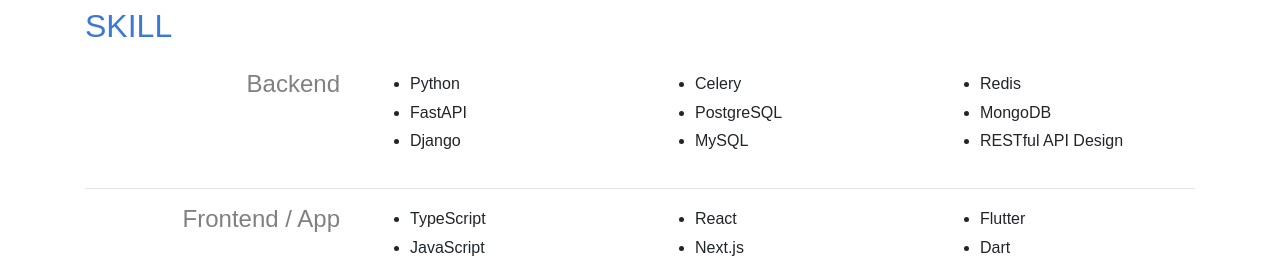
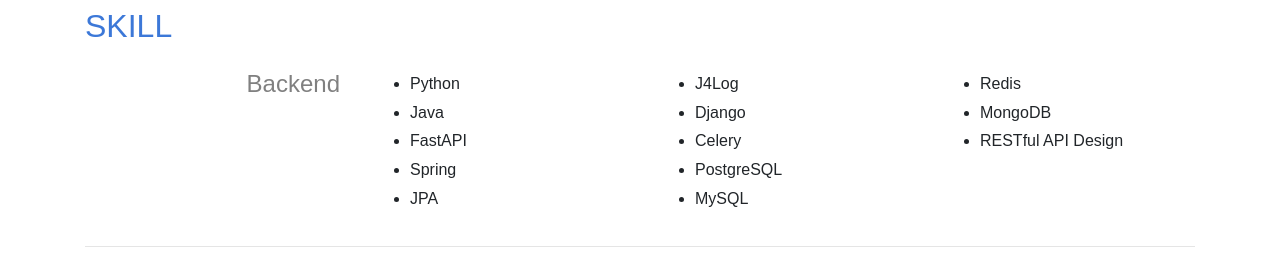
Before and after one commit to yuneast/resume, a Next.js app: page / in a window 1280 px wide. Shown: the part 689-952 px from the top of the page. Built offline with nearby package versions, Linux system fonts and the light colour scheme; a web font is replaced by a local one.

Commit message:
Update skill.ts

```diff
--- a/payload/skill.ts
+++ b/payload/skill.ts
@@ -5,37 +5,41 @@ const backend: ISkill.Skill = {
   category: 'Backend',
   items: [
     { id: 1, title: 'Python' },
-    { id: 2, title: 'FastAPI' },
-    { id: 3, title: 'Django' },
-    { id: 4, title: 'Celery' },
-    { id: 5, title: 'PostgreSQL' },
-    { id: 6, title: 'MySQL' },
-    { id: 7, title: 'Redis' },
-    { id: 8, title: 'MongoDB' },
-    { id: 9, title: 'RESTful API Design' },
+    { id: 2, title: 'Java' },
+    { id: 3, title: 'FastAPI' },
+    { id: 4, title: 'Spring' },
+    { id: 5, title: 'JPA' },
+    { id: 6, title: 'J4Log' },
+    { id: 7, title: 'Django' },
+    { id: 8, title: 'Celery' },
+    { id: 9, title: 'PostgreSQL' },
+    { id: 10, title: 'MySQL' },
+    { id: 11, title: 'Redis' },
+    { id: 12, title: 'MongoDB' },
+    { id: 13, title: 'RESTful API Design' },
   ],
 };
 
-const frontend: ISkill.Skill = {
-  id: 1,
-  category: 'Frontend / App',
-  items: [
-    { id: 1, title: 'TypeScript' },
-    { id: 2, title: 'JavaScript' },
-    { id: 3, title: 'React' },
-    { id: 4, title: 'Next.js' },
-    { id: 5, title: 'Flutter' },
-    { id: 6, title: 'Dart' },
-  ],
-};
+// const frontend: ISkill.Skill = {
+//   id: 1,
+//   category: 'Frontend / App',
+//   items: [
+//     { id: 1, title: 'TypeScript' },
+//     { id: 2, title: 'JavaScript' },
+//     { id: 3, title: 'React' },
+//     { id: 4, title: 'Next.js' },
+//     { id: 5, title: 'Flutter' },
+//     { id: 6, title: 'Dart' },
+//   ],
+// };
 
 const devops: ISkill.Skill = {
   id: 2,
   category: 'DevOps & Infra',
   items: [
     { id: 1, title: 'Docker' },
-    { id: 2, title: 'AWS' },
-    { id: 3, title: 'Kubernetes' },
+    { id: 2, title: 'Docker Compose' },
+    { id: 3, title: 'AWS' },
     { id: 4, title: 'Nginx' },
     { id: 5, title: 'Jenkins' },
     { id: 6, title: 'Linux / Shell scripting' },
@@ -59,14 +63,12 @@ const etc: ISkill.Skill = {
   items: [
     { id: 1, title: 'GraphQL' },
     { id: 2, title: 'FCM' },
-    { id: 3, title: 'Web3.js' },
-    { id: 4, title: 'Solidity' },
   ],
 };
 
 const skill: ISkill.Payload = {
   disable: false,
-  skills: [backend, frontend, devops, tools, etc],
+  skills: [backend, devops, tools, etc],
 };
 
 export default skill;
```
